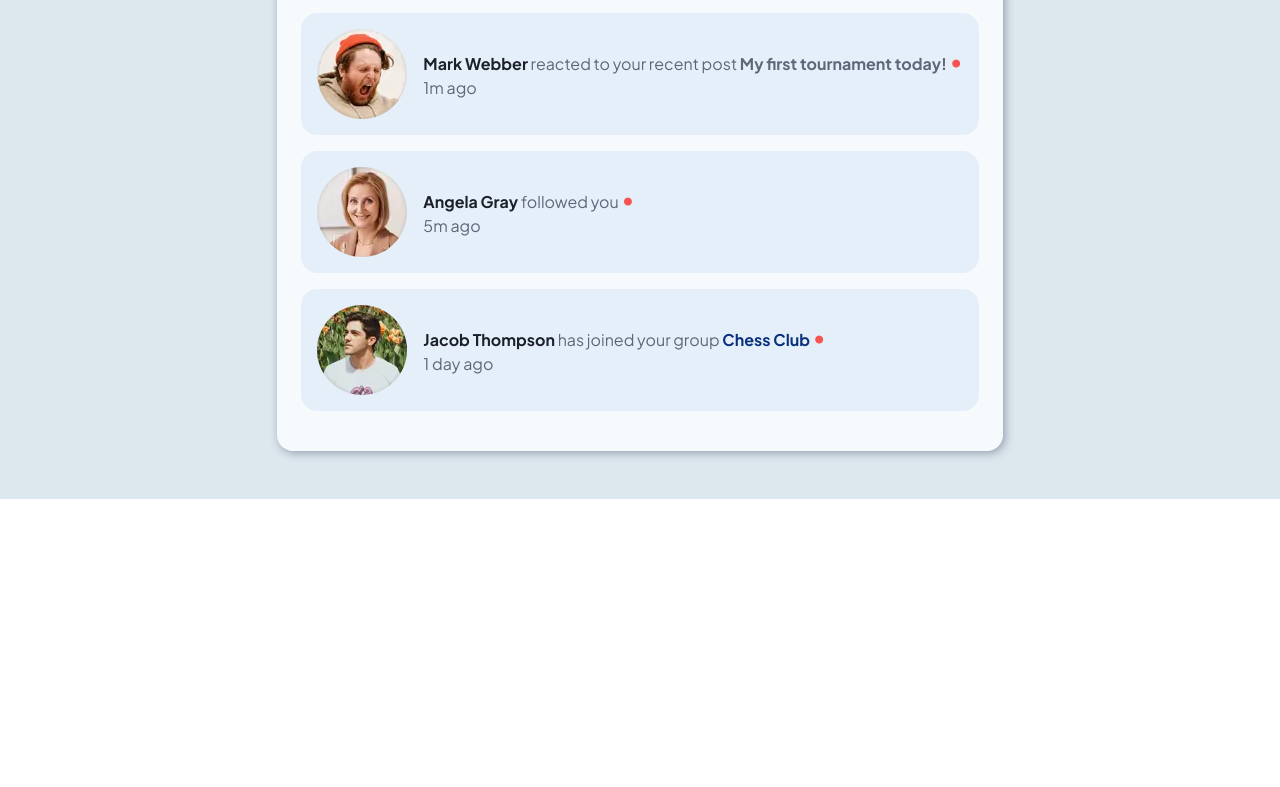
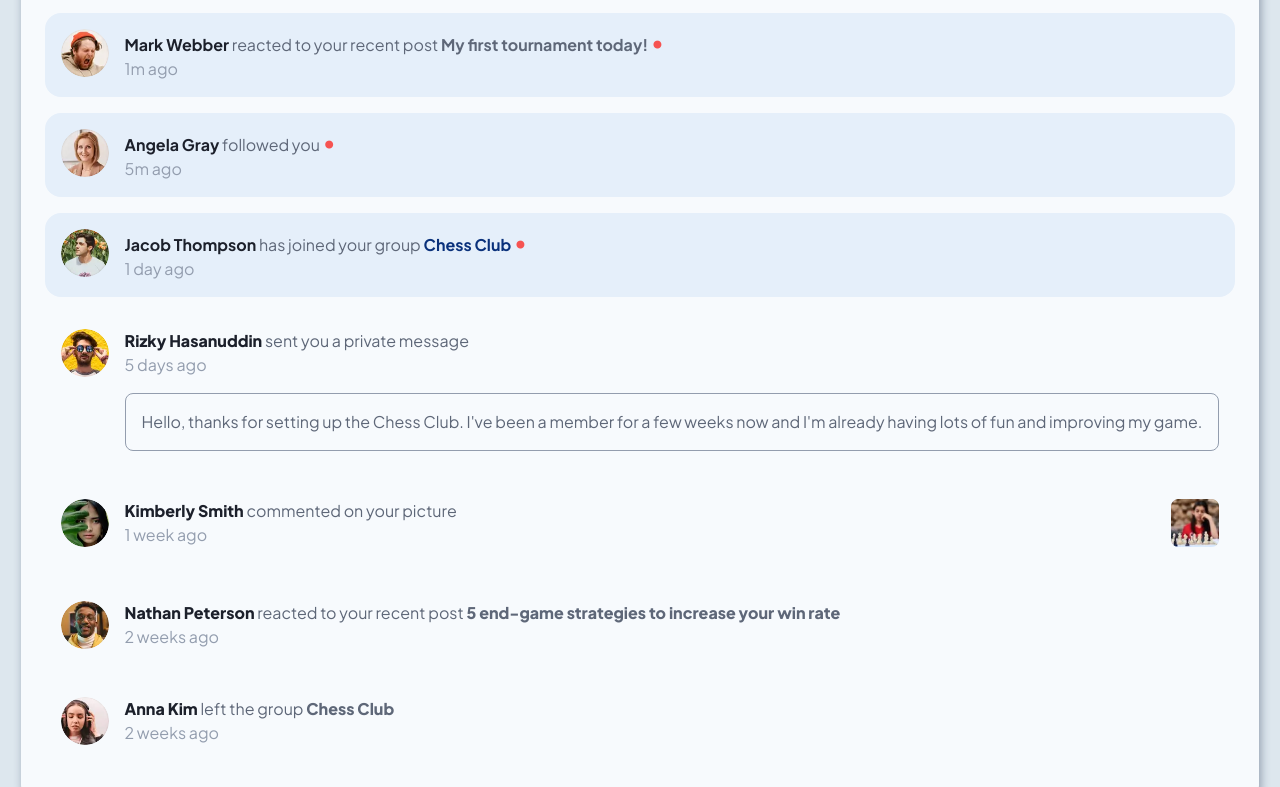
Before and after one commit to oluwas3yi2/notifications-pagge, a website: page index.html in a window 1280 px wide. Shown: the part 137-924 px from the top of the page. Before the commit the page ends 800 px from the top, so only its background shows below. Drawn offline with Linux system fonts and the light colour scheme.

Commit message:
updated style.css

```diff
--- a/index.html
+++ b/index.html
@@ -73,14 +73,20 @@
           </div>
         </div>
         <div class="read">
+          <img class="avatar" src="assets/images/avatar-kimberly-smith.webp" alt="img">
+
           <div class="cont">
-            <img class="avatar" src="assets/images/avatar-kimberly-smith.webp" alt="img">
-            <p><span class="bold">Kimberly Smith</span> commented on your picture
-            </p>
-            <span class="grey">1 week ago
-            </span>
+            <div class="txt">
+              <p><span class="bold">Kimberly Smith</span> commented on your picture
+              </p>
+              <span class="grey">1 week ago
+              </span>
+
+            </div>
+            <div class="image">
+              <img src="assets/images/image-chess.webp" alt="" class="avatar">
+            </div>
           </div>
-          <img src="assets/images/image-chess.webp" alt="" class="avatar">
         </div>
         <div class="read">
           <img class="avatar" src="assets/images/avatar-nathan-peterson.webp" alt="img">
@@ -94,7 +100,7 @@
         <div class="read">
           <img class="avatar" src="assets/images/avatar-anna-kim.webp" alt="img">
           <div class="txt">
-            <p><span class="bold">Anna Kim</span> left the group <span class="blue">Chess Club
+            <p><span class="bold">Anna Kim</span> left the group <span class="Lt-bold">Chess Club
               </span>
             </p>
             <span class="grey">2 weeks ago
--- a/package.json
+++ b/package.json
@@ -1,7 +1,7 @@
 {
+  "author": "Timothy Adeyinka",
   "dependencies": {
-    "sass": "^1.97.3",
-    "author": "Timothy Adeyinka"
+    "sass": "^1.97.3"
   },
   "scripts": {
     "compile:sass": "sass scss/main.scss style.css -w"
--- a/style.css
+++ b/style.css
@@ -17,6 +17,10 @@
 body a {
   text-decoration: none;
   color: inherit;
+  &:hover {
+    color: hsl(219, 85%, 26%);
+    cursor: pointer;
+  }
 }
 
 article.card {
@@ -58,7 +62,7 @@
   margin: 1rem 0;
   border-radius: 1rem;
   display: flex;
-  align-items: center;
+  align-items: flex-start;
 }
 article.card div.container div.unread div.txt {
   margin-left: 1rem;
@@ -66,9 +70,17 @@
 article.card div.container div.unread div.txt span.bold {
   font-weight: bolder;
   color: hsl(224, 21%, 14%);
+  &:hover {
+    color: hsl(219, 85%, 26%);
+    cursor: pointer;
+  }
 }
 article.card div.container div.unread div.txt span.Lt-bold {
   font-weight: bold;
+  &:hover {
+    color: hsl(219, 85%, 26%);
+    cursor: pointer;
+  }
 }
 article.card div.container div.unread div.txt span.dot {
   font-size: 1.5rem;
@@ -77,6 +89,64 @@
 article.card div.container div.unread div.txt span.blue {
   font-weight: bold;
   color: hsl(219, 85%, 26%);
+  cursor: pointer;
+}
+article.card div.container div.read {
+  display: flex;
+  align-items: flex-start;
+  margin: 1rem 0;
+  padding: 1rem;
+}
+article.card div.container div.read .txt {
+  margin-left: 1rem;
+}
+article.card div.container div.read .txt .bold {
+  font-weight: 800;
+  color: hsl(224, 21%, 14%);
+  &:hover {
+    color: hsl(219, 85%, 26%);
+    cursor: pointer;
+  }
+}
+article.card div.container div.read .txt .Lt-bold {
+  font-weight: 800;
+  color: hsl(219, 12%, 42%);
+  &:hover {
+    color: hsl(219, 85%, 26%);
+    cursor: pointer;
+  }
+}
+article.card div.container div.read div.txt span.grey {
+  color: hsl(219, 14%, 63%);
+}
+article.card div.container div.unread div.txt span.grey {
+  color: hsl(219, 14%, 63%);
+}
+article.card div.container div.read .cont {
+  display: flex;
+  justify-content: space-between;
+  align-items: flex-start;
+  width: 100%;
+}
+article.card div.container div.read .txt .message {
+  border: 1px solid hsl(219, 14%, 63%);
+  padding: 1rem;
+  margin-top: 1rem;
+  border-radius: 0.5rem;
+  &:hover {
+    background-color: hsl(211, 68%, 94%);
+    cursor: pointer;
+    border: none;
+  }
+}
+img.avatar {
+  width: 48px;
+  height: 48px;
+  border-radius: 50%;
+}
+.image .avatar {
+  border-radius: 0;
+  cursor: pointer;
 }
 
 @media (min-width: 500px) {
@@ -92,8 +162,3 @@
     margin: 3rem 0;
   }
 }
-div.container div.read {
-  display: none;
-}
-
-/*# sourceMappingURL=style.css.map */
```
Also changed, not shown: 1 other file.
